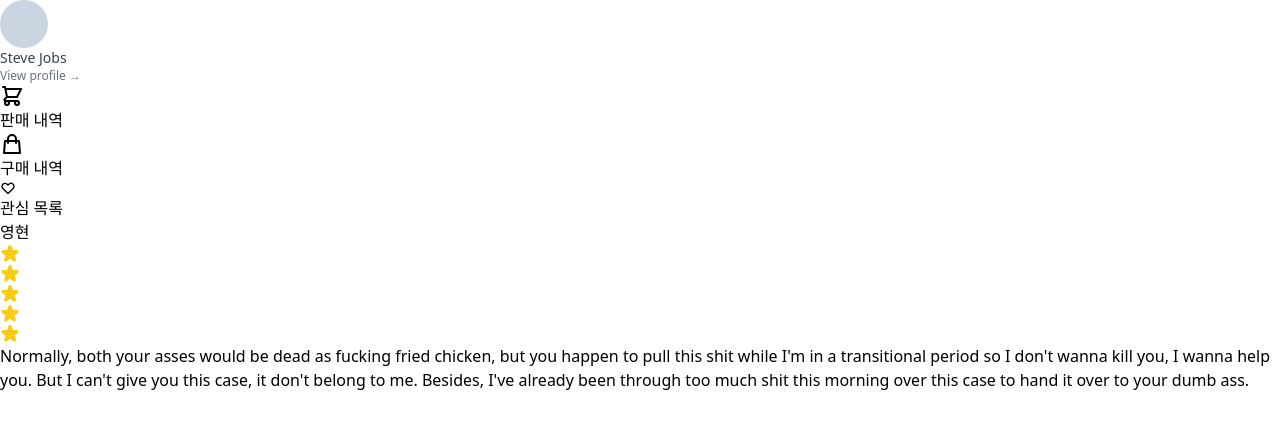
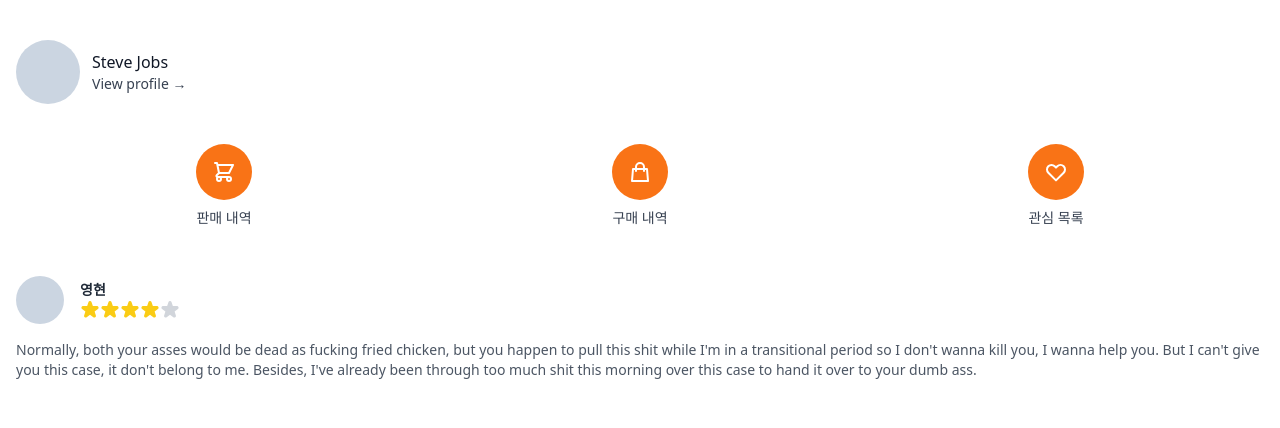
Before and after one commit to EumMericano-Study/carrot-market-clone, a Next.js app: page /profile in a window 1280 px wide. Shown: the top 428 px of the page. Built offline with nearby package versions, Linux system fonts and the light colour scheme.

Commit message:
style: Set profile style

```diff
--- a/pages/profile.tsx
+++ b/pages/profile.tsx
@@ -7,38 +7,48 @@ import {
 
 export default function Profile() {
   return (
-    <div className="">
-      <div className="w-12 h-12 bg-slate-300 rounded-full" />
-      <div>
-        <p className="text-sm font-medium text-gray-700">Steve Jobs</p>
-        <p className="text-xs font-medium text-gray-500">View profile &rarr;</p>
+    <div className="px-4 py-10">
+      <div className="flex items-center space-x-3">
+        <div className="w-16 h-16 bg-slate-300 rounded-full" />
+        <div className="flex flex-col">
+          <p className="font-medium text-gray-900">Steve Jobs</p>
+          <p className="text-sm font-medium text-gray-700">
+            View profile &rarr;
+          </p>
+        </div>
       </div>
-      <div>
-        <div>
-          <div>
+      <div className="flex justify-around mt-10">
+        <div className="flex items-center flex-col">
+          <div className="w-14 h-14 flex justify-center items-center bg-orange-500 text-white rounded-full">
             <CartIcon />
           </div>
-          <span>판매 내역</span>
+          <span className="text-sm font-medium text-gray-700 mt-2">
+            판매 내역
+          </span>
         </div>
-        <div>
-          <div>
+        <div className="flex items-center flex-col">
+          <div className="w-14 h-14 flex justify-center items-center bg-orange-500 text-white rounded-full">
             <ShoppingIcon />
           </div>
-          <span>구매 내역</span>
+          <span className="text-sm font-medium text-gray-700 mt-2">
+            구매 내역
+          </span>
         </div>
-        <div>
-          <div>
-            <HeartIcon />
+        <div className="flex items-center flex-col">
+          <div className="w-14 h-14 flex justify-center items-center bg-orange-500 text-white rounded-full">
+            <HeartIcon className="w-6 h-6" />
           </div>
-          <span>관심 목록</span>
+          <span className="text-sm font-medium text-gray-700 mt-2">
+            관심 목록
+          </span>
         </div>
       </div>
-      <div>
-        <div>
-          <div />
-          <div>
-            <h4>영현</h4>
-            <div>
+      <div className="mt-12">
+        <div className="flex items-center space-x-4">
+          <div className="w-12 h-12 bg-slate-300 rounded-full" />
+          <div className="flex flex-col">
+            <h4 className="text-sm font-bold text-gray-800">영현</h4>
+            <div className="flex items-center">
               <StarIcon
                 className="text-yellow-400 h-5 w-5"
                 fill="rgb(250, 204, 21)"
@@ -56,15 +66,14 @@ export default function Profile() {
                 fill="rgb(250, 204, 21)"
               />
               <StarIcon
-                className="text-yellow-400 h-5 w-5"
-                fill="rgb(250, 204, 21)"
+                className="text-gray-300 h-5 w-5"
+                fill="rgb(209, 213, 219)"
               />
             </div>
           </div>
         </div>
-        <div>
+        <div className="text-sm text-gray-600 mt-4">
           <p>
-            {" "}
             Normally, both your asses would be dead as fucking fried chicken,
             but you happen to pull this shit while I&apos;m in a transitional
             period so I don&apos;t wanna kill you, I wanna help you. But I
```
